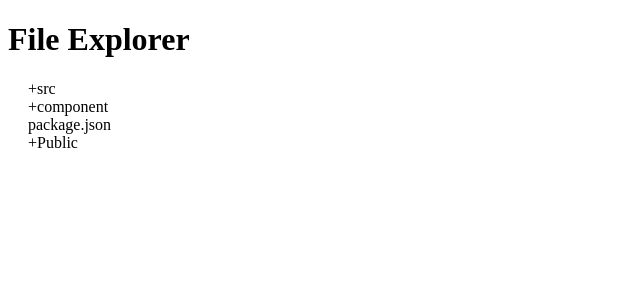
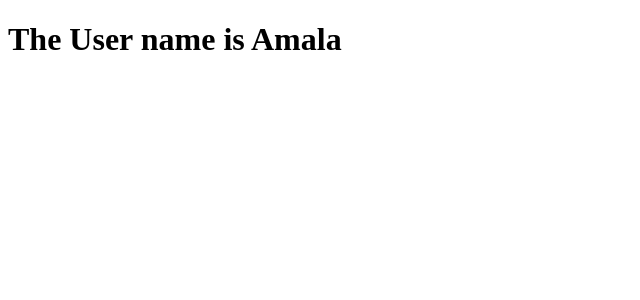
Before and after one commit to Sonal-Builds/React-Learning, a React (Vite) app: page / in a window 1280 px wide. Shown: the top 300 px of the page, without its empty margins (0-640 px from the left). Built offline with nearby package versions, Linux system fonts and the light colour scheme.

Commit message:
Hooks Started

```diff
--- a/src/App.tsx
+++ b/src/App.tsx
@@ -1,15 +1,26 @@
+import { createContext, useContext } from 'react'
 import './App.css'
 import FileExplorer from './components/FileExplorer'
 import OtpInput from './components/OtpInput'
 import ProgressBar from './components/ProgressBar'
+import UseContextHook from './hooks/UseContext'
+import UseEffectHook from './hooks/UseEffect'
+import UseStateHook from './hooks/UseState'
 
+export const userName = createContext('Sonal')
 function App() {
+
 
   return (
     <>
        {/* <OtpInput />  */}
        {/* <ProgressBar progress={50} /> */}
-       <FileExplorer />
+       {/* <FileExplorer /> */}
+       {/* <UseStateHook /> */}
+       {/* <UseEffectHook /> */}
+       <userName.Provider value='Amala'>
+          <UseContextHook />
+       </userName.Provider>
 
     </>
   )
--- /dev/null
+++ b/src/hooks/UseContext.tsx
@@ -0,0 +1,14 @@
+import { useContext } from "react";
+import {userName} from "../App"
+
+
+export default function UseContextHook() {
+
+    const name = useContext(userName)
+
+    return (
+        <div>
+            <h1>The User name is {name}</h1>
+        </div>
+    )
+}
--- /dev/null
+++ b/src/hooks/UseEffect.tsx
@@ -0,0 +1,19 @@
+import { useEffect, useState } from "react";
+
+
+ const UseEffectHook = () => {
+    useEffect(() => {
+        setCount(7)
+    })
+    const [count,setCount] = useState(0)
+
+    return(
+        <div>
+            <h1>UseEffect</h1>
+            <span onClick={() => {setCount((prev) => prev+1); console.log(count)}}>+</span><h1>{count}</h1><span onClick={() => setCount(count-1)}>-</span>
+
+        </div>
+    )
+}
+
+export default UseEffectHook;
--- /dev/null
+++ b/src/hooks/UseState.tsx
@@ -0,0 +1,16 @@
+import { useState } from "react"
+
+
+const UseStateHook = () => {
+
+    const [count, setCount] = useState(0)
+
+    return(
+       <div>
+        <h1>Counter</h1>
+        <span onClick={() => {setCount((prev) => prev+1), console.log(count)}}>+</span><h1>{count}</h1><span onClick={() => setCount(count-1)}>+</span>
+       </div>
+    )
+}
+
+export default UseStateHook
```
